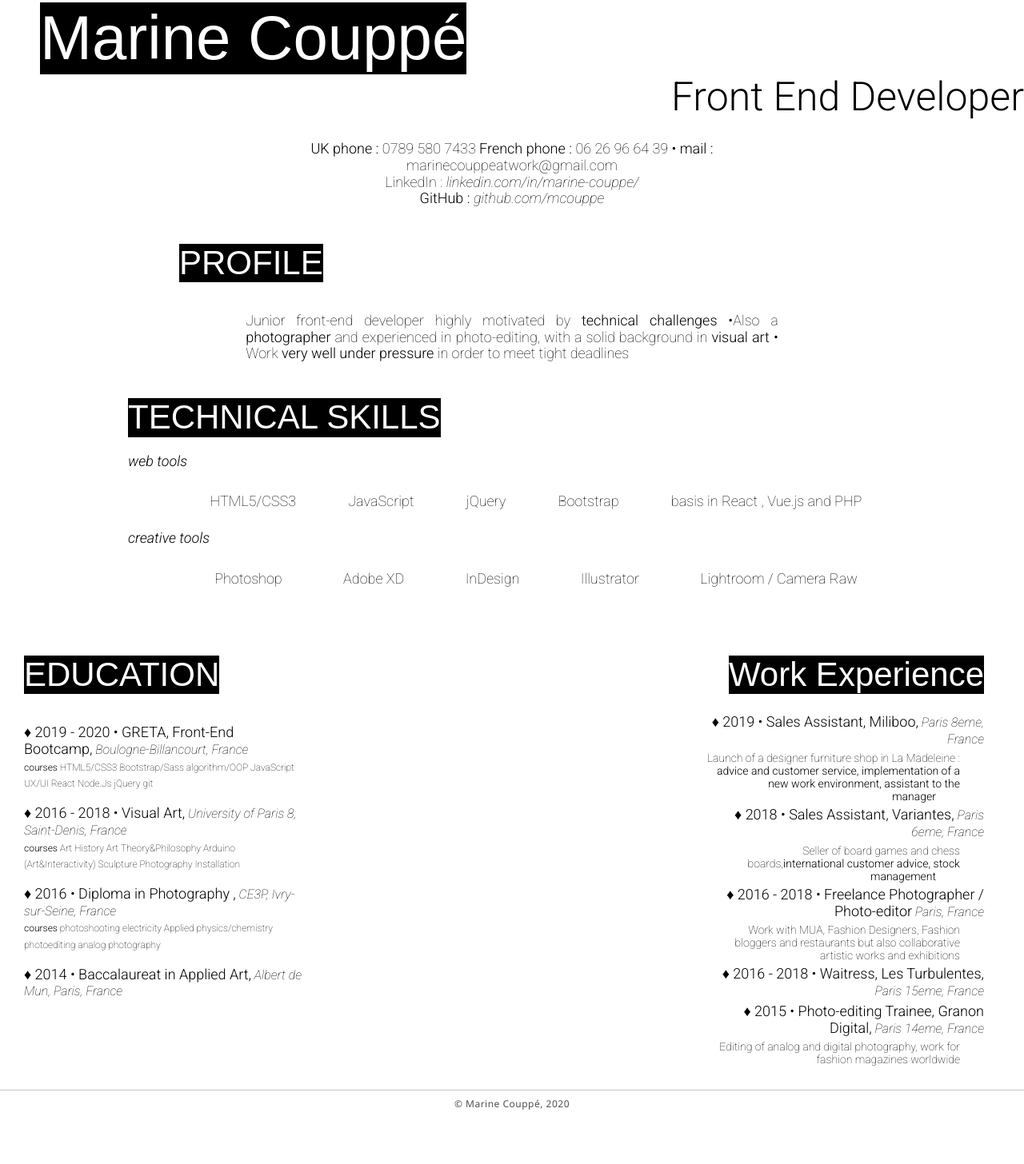
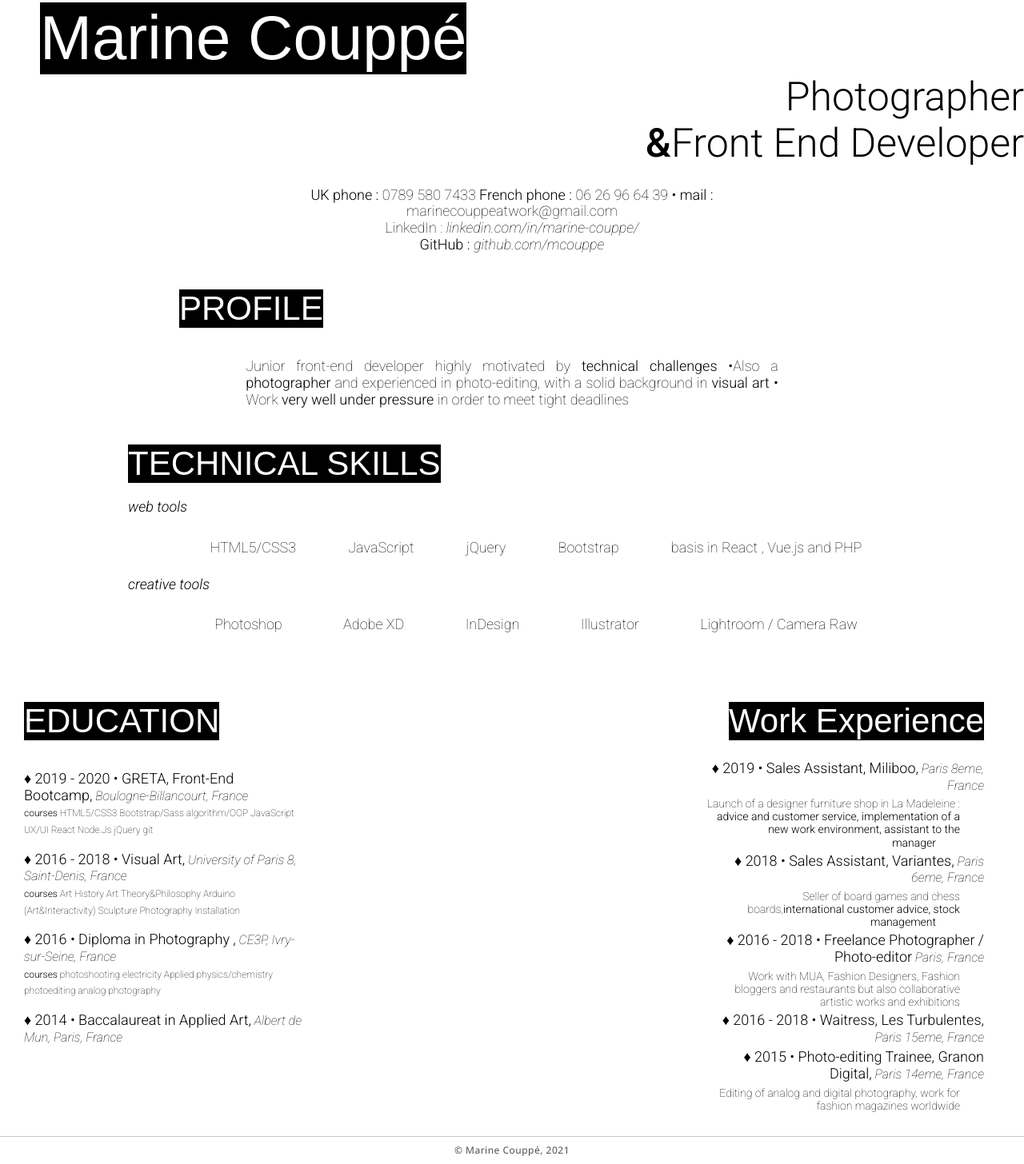
Before and after one commit to mcouppe/mcouppe.github.io, a plain HTML site: page resume.html in a window 1280 px wide. Shown: the part 78-1534 px from the top of the page at 80% size. Before the commit the page ends 1476 px from the top, so only its background shows below. Drawn offline with Linux system fonts and the light colour scheme.

Commit message:
update feb2021

```diff
--- a/resume.html
+++ b/resume.html
@@ -30,7 +30,7 @@
       <container id="resumeContainer">
         <div class="topSection">
           <h1>Marine Couppé</h1>
-          <h2>Front End Developer</h2>
+          <h2>Photographer <br/> <b>&</b>Front End Developer</h2>
           <hr id="hrTitle" />
           <div class="infoSection">
             <p>
@@ -185,7 +185,7 @@
       </container>
     </main>
     <footer>
-      <p>© Marine Couppé, 2020</p>
+      <p>© Marine Couppé, 2021</p>
     </footer>
   </body>
 </html>
```
